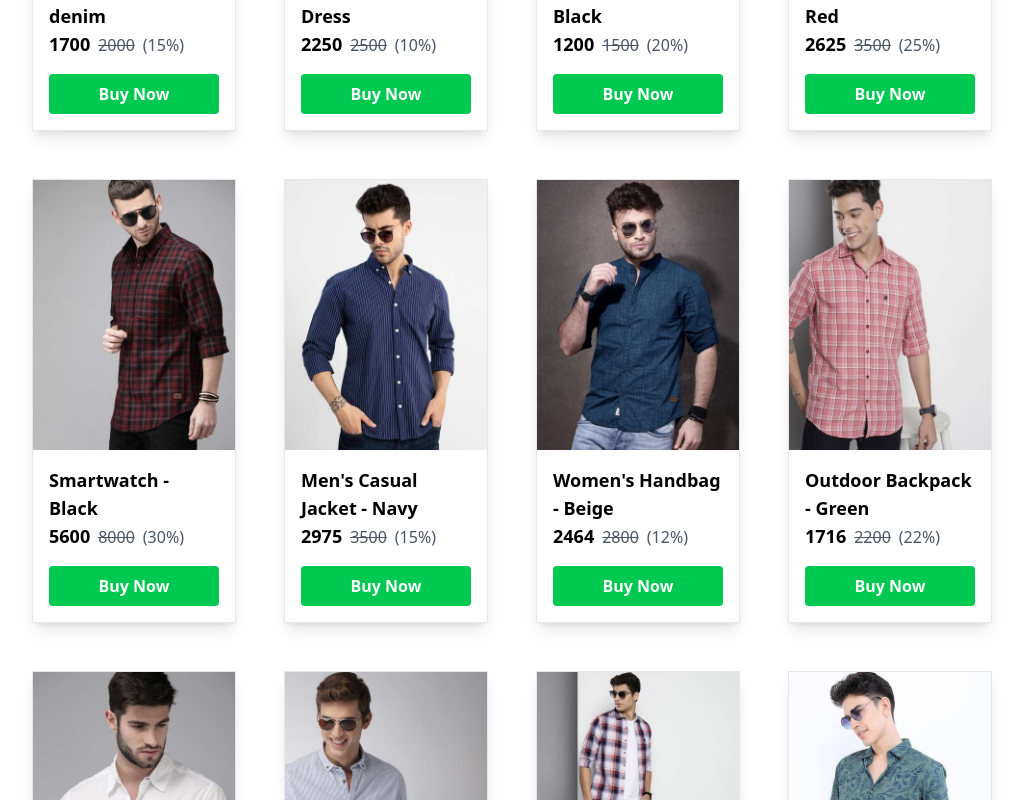
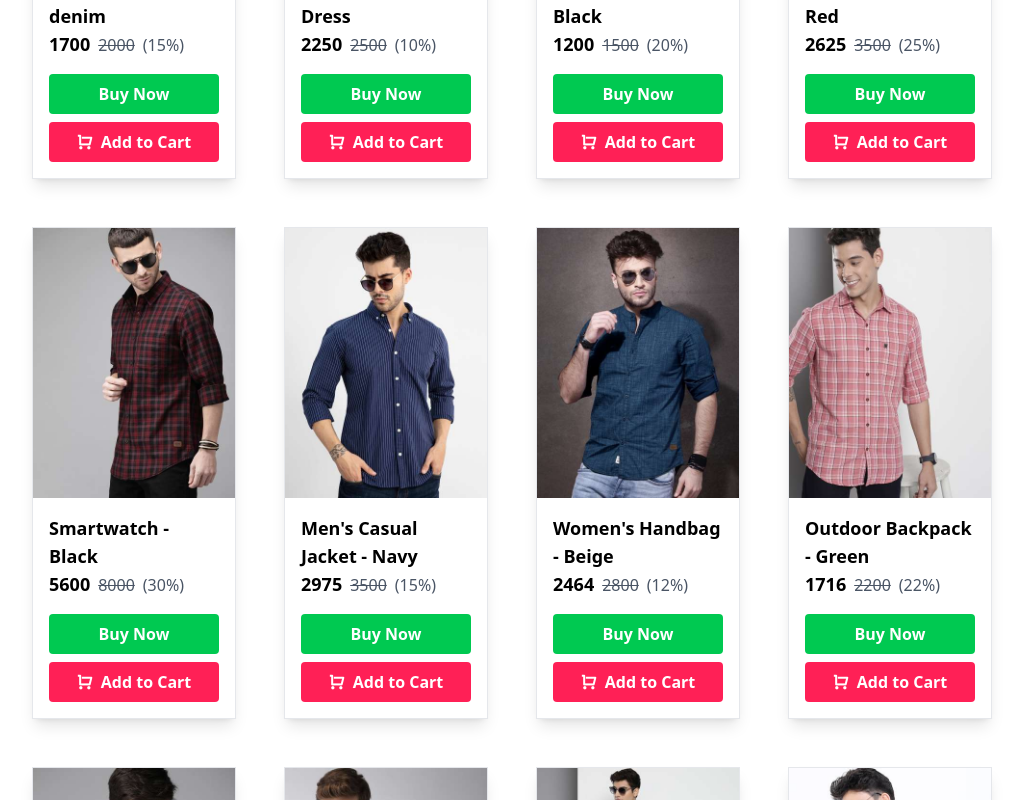
Before and after one commit to Raushan022/shop-react, a React (Vite) app: page / in a window 1280 px wide. Shown: the part 940-1740 px from the top of the page, without its empty margins (128-1151 px from the left). Built offline with nearby package versions, Linux system fonts and the light colour scheme.

Commit message:
add to cart button

```diff
--- a/src/components/AllProducts.jsx
+++ b/src/components/AllProducts.jsx
@@ -108,6 +108,10 @@ const AllProducts = () => {
                   <button className="bg-green-500 py-2 w-full rounded text-white font-semibold mt-4">
                     Buy Now
                   </button>
+                  <button className="bg-rose-500 py-2 w-full rounded text-white font-semibold mt-2">
+                    <i className="ri-shopping-cart-line mr-2"></i>
+                    Add to Cart
+                  </button>
                 </div>
               </div>
             ))}
--- a/src/components/Home.jsx
+++ b/src/components/Home.jsx
@@ -144,6 +144,10 @@ const Home = () => {
                   <button className="bg-green-500 py-2 w-full rounded text-white font-semibold mt-4">
                     Buy Now
                   </button>
+                  <button className="bg-rose-500 py-2 w-full rounded text-white font-semibold mt-2">
+                    <i className="ri-shopping-cart-line mr-2"></i>
+                    Add to Cart
+                  </button>
                 </div>
               </div>
             ))}
```
